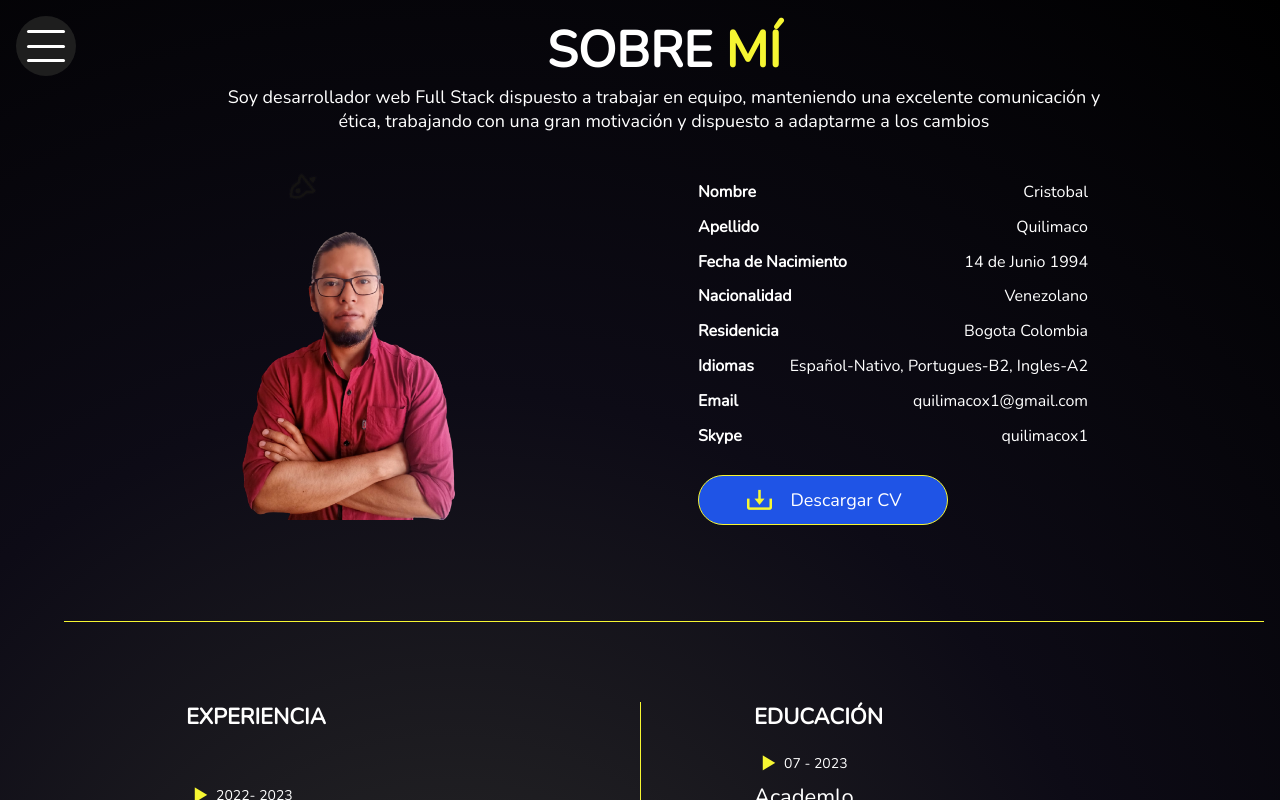
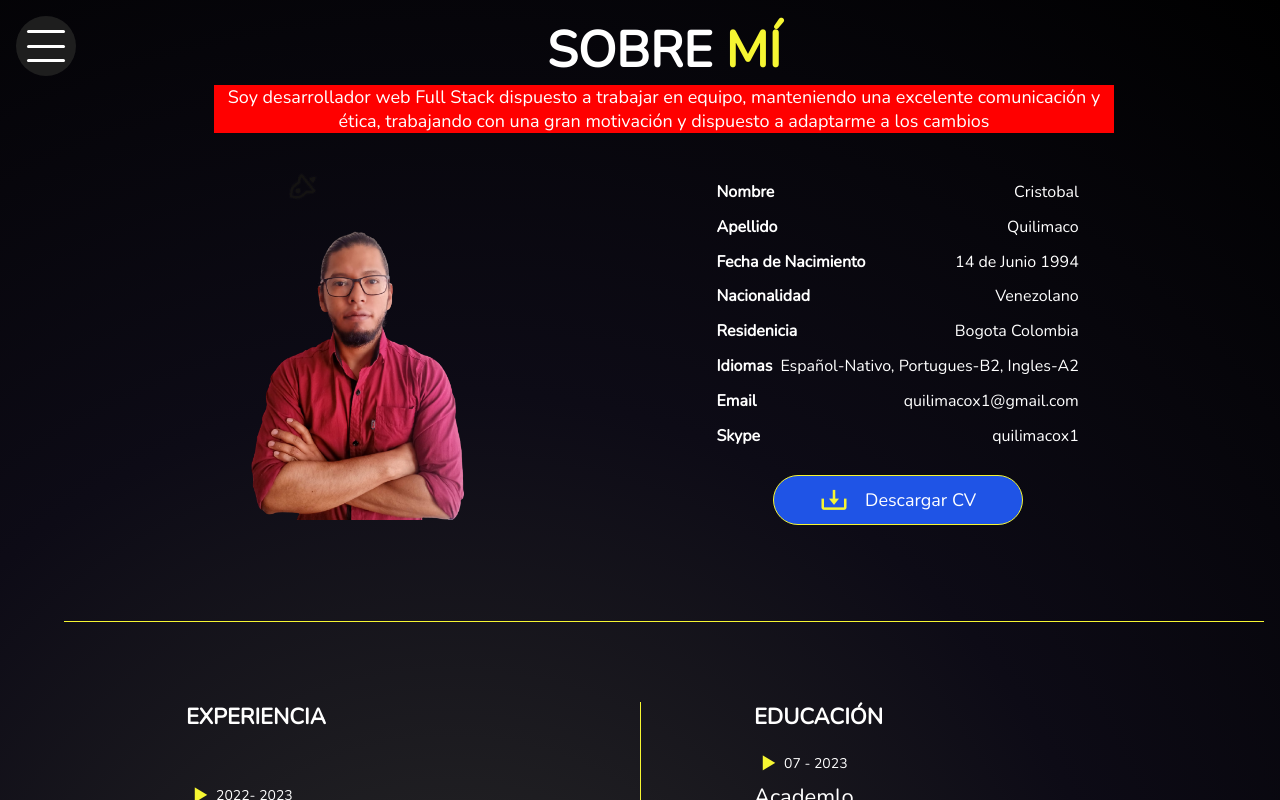
Before and after one commit to cristobalquilimaco/portfolioff, a React (Vite) app: page /#/aboutme in a window 1280 px wide. Shown: the top 800 px of the page. Built offline with nearby package versions, Linux system fonts and the light colour scheme.

Commit message:
se modifica tamaño de la informacion sobre mi

```diff
--- a/src/components/styles/aboutMe.css
+++ b/src/components/styles/aboutMe.css
@@ -27,7 +27,7 @@ p,h1,h2,h3,h4,h5{
 
 .principal_about{
 width: 100%;
-display: inline-block;
+
     background-image: radial-gradient(circle at 35.28% 58.5%, #2a2a29 0, #0d0b16 50%, #000000 100%);
 }
 
@@ -55,7 +55,7 @@ display: inline-block;
 display: flex;
 flex-direction: column;
 text-align: center;
-width: 350px;
+
 justify-content: center;
 align-items: center;
 width: 100%;
@@ -65,7 +65,7 @@ width: 100%;
 
 .subtitle{
     color: var(--color-x);
-
+background-color: red;
 }
 
 .about__tt{
@@ -78,14 +78,10 @@ font-size: 50px;
 
 .color_tt{
 color: var(--color-hover);
+
 }
 
 
-
-.info_me{
-    text-align: center;
-
-}
 
 .bx-rocket {
   position: absolute;
@@ -95,6 +91,9 @@ color: var(--color-hover);
   width: 50px;
   height: 50px;
 
+}
+
+.banner_about{
 
 }
 
@@ -136,6 +135,8 @@ gap: 1rem;
 
 display: flex;
 flex-direction: column;
+justify-content:center ;
+align-items: center;
 gap: 0.3rem;
 padding: 1rem;
 }
@@ -144,10 +145,12 @@ padding: 1rem;
     font-weight: bold;
     margin-bottom: 0.5rem;
     display: flex;
-    justify-content: space-between;
-    gap: 2rem;
+    text-align: center;
+    justify-content:space-between;
+    gap: 0.5rem;
 
-width: 390px;
+
+width: 100%;
   }
 
   .information__me p span {
@@ -217,13 +220,13 @@ color: var(--color-x);
   .experience_text{
 font-size: 22px;
 margin-bottom: 1rem;
+
   }
 
   .work_information{
 display: flex;
 flex-direction: column;
 gap: 0.2rem;
-
   }
 
 
```
